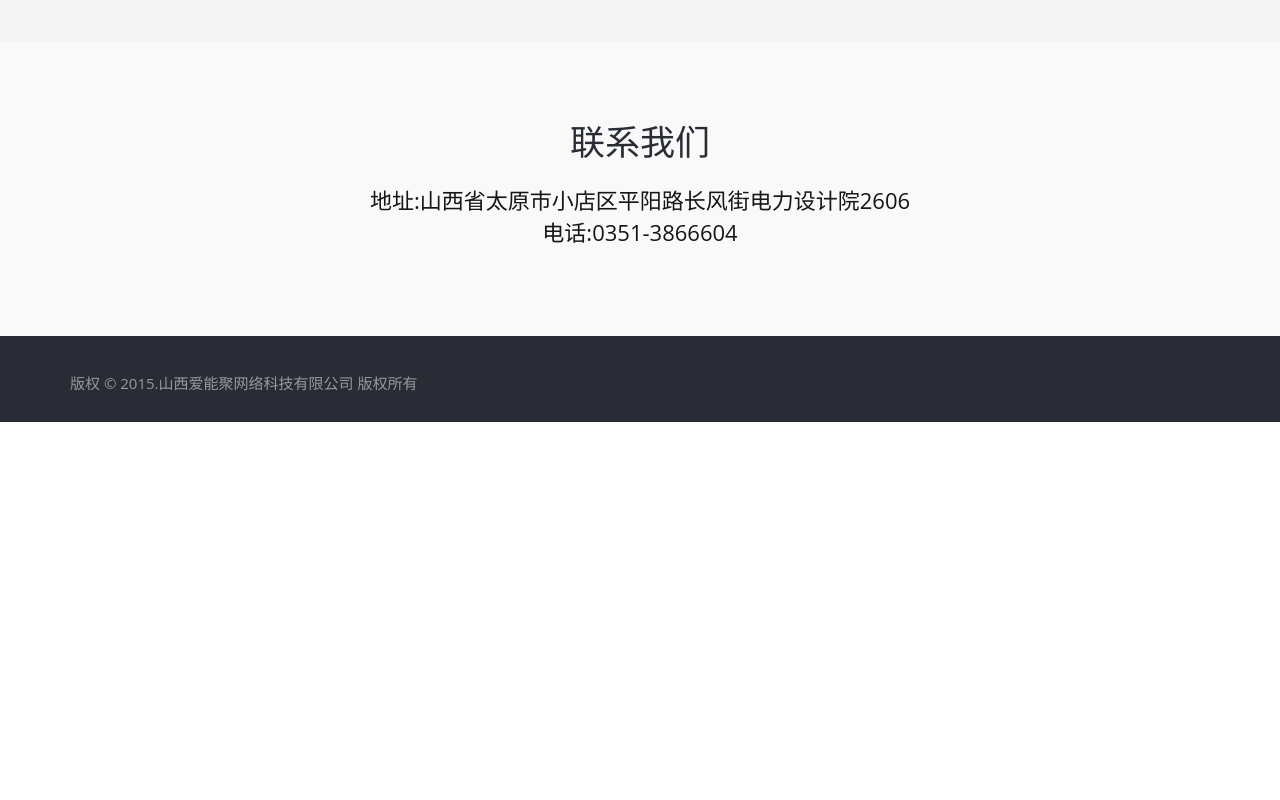
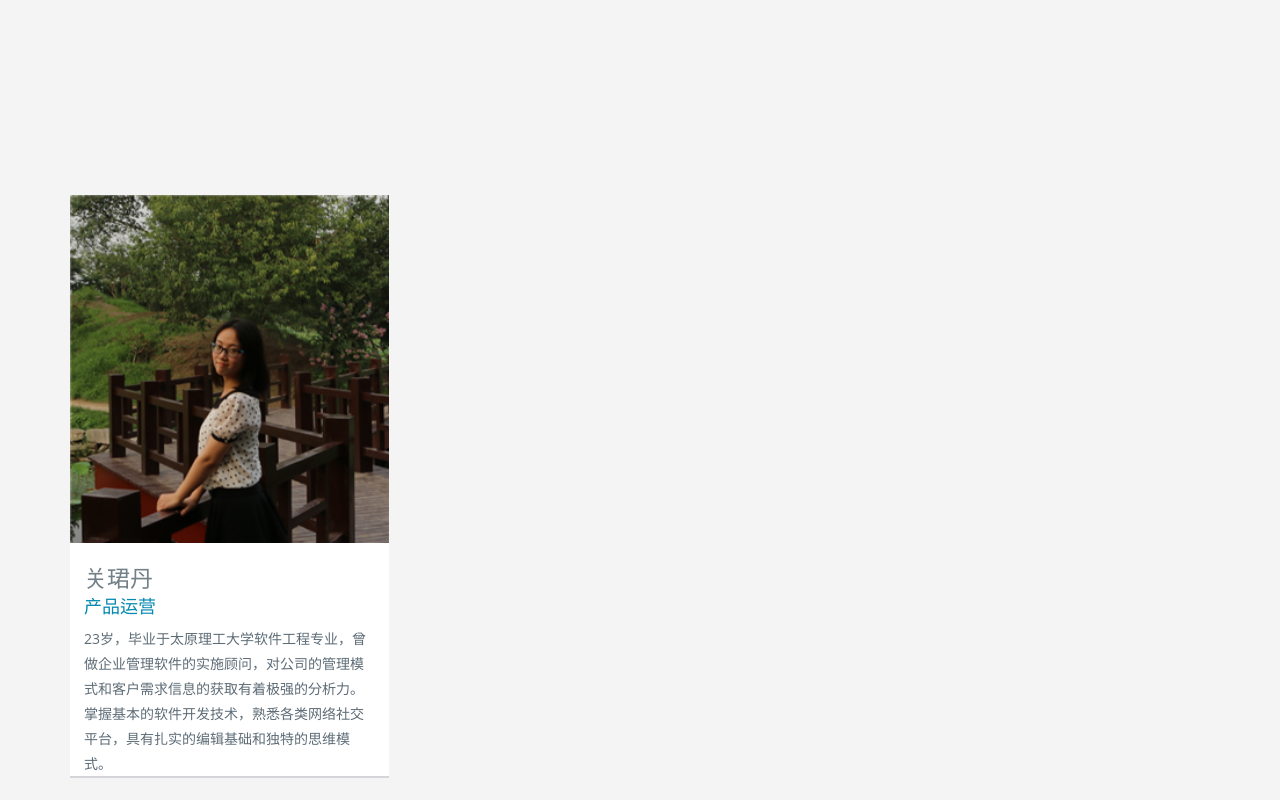
Before and after one commit to ainengju/ainengju.github.io, a plain HTML site: page index.html in a window 1280 px wide. Shown: the part 5000-5800 px from the top of the page. Before the commit the page ends 5422 px from the top, so only its background shows below. Drawn offline with Linux system fonts and the light colour scheme; a web font is replaced by a local one.

Commit message:
update website

```diff
--- a/index.html
+++ b/index.html
@@ -106,24 +106,6 @@
 			<p>"We Want to make wonderful things,
 				<span>That's our intent."</span></p>
 		</div>
-		<!--div class="banner-bottom-grids">
-			<div class="banner-bottom-grid">
-				<img src="images/8.jpg" alt=" " />
-				<h3>Cool image</h3>
-				<p>Galaxy Corp.</p>
-			</div>
-			<div class="banner-bottom-grid grid-mid">
-				<img src="images/3.jpg" alt=" " />
-				<h3>Great Picture</h3>
-				<p>Galaxy Corp.</p>
-			</div>
-			<div class="banner-bottom-grid">
-				<img src="images/2.jpg" alt=" " />
-				<h3>Cool image</h3>
-				<p>Galaxy Corp.</p>
-			</div>
-			<div class="clearfix"> </div>
-		</div-->
 	</div>
 	</div>
 <!-- //banner-bottom -->
@@ -185,17 +167,9 @@
 						<h4>李鑫</h4>
 						<p>市场总监</p>
 					</div>
-					<!--div class="social-icons">
-						<ul>
-							<li><a href class="facebook"> </a></li>
-							<li><a href class="twitter"> </a></li>
-						</ul>
-					</div-->
+
 					<div class="clearfix"> </div>
 					<p class="para">创始人，24岁，资深球迷，在球迷圈拥有丰富的人脉，同时也拥有丰富的球迷活动组织经验，能精准把握球迷市场的动向，两年服务行业工作经历，对球迷和商户的需求有着精准的分析。</p>
-					<!--div class="hello">
-						<a href="#">Say Hello</a>
-					</div-->
 				</div>
 			</div>
 
@@ -351,6 +325,54 @@
 		</div>
 	</div>
 	</div>
+
+		<div id="team" class="about">
+	<div class="container">
+
+
+		<div class="about-grids">
+			<div class="about-grid">
+				<img src="images/guanjundan.jpg" alt=" " />
+				<div class="about-grid-john">
+					<div class="john">
+						<h4>关珺丹</h4>
+						<p>产品运营</p>
+					</div>
+					<div class="clearfix"> </div>
+					<p class="para">23岁，毕业于太原理工大学软件工程专业，曾做企业管理软件的实施顾问，对公司的管理模式和客户需求信息的获取有着极强的分析力。掌握基本的软件开发技术，熟悉各类网络社交平台，具有扎实的编辑基础和独特的思维模式。</p>
+				</div>
+			</div>
+
+
+			<!--div class="about-grid about-mid">
+				<img src="images/yanlu.jpg" alt=" " />
+				<div class="about-grid-john">
+					<div class="john">
+						<h4>闫璐</h4>
+						<p>运营专员</p>
+					</div>
+					<div class="clearfix"> </div>
+					<p class="para">22岁，淮海工学院地理信息系统本科毕业，个性活泼开朗，网络发烧友，负责运营日常工作。</p>
+				</div>
+			</div-->
+
+
+			<!--div class="about-grid">
+				<img src="images/lipengpeng.jpg" alt=" " />
+				<div class="about-grid-john">
+					<div class="john">
+						<h4>李鹏鹏</h4>
+						<p>初级安卓前端工程师</p>
+					</div>
+
+					<div class="clearfix"> </div>
+					<p class="para">太原理工大学软件工程专业本科在读，熟悉HTML，java及移动应用开发。</p>
+				</div>
+			</div-->
+			<div class="clearfix"> </div>
+		</div>
+	</div>
+	</div>
 <!-- //about -->
 <!-- pricing -->
 	<div id="contact" class="pricing">
```
Also changed, not shown: images/guanjundan.jpg (renamed from images/guanjundan.png).
